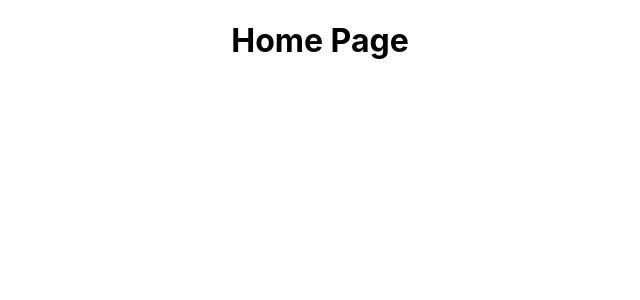
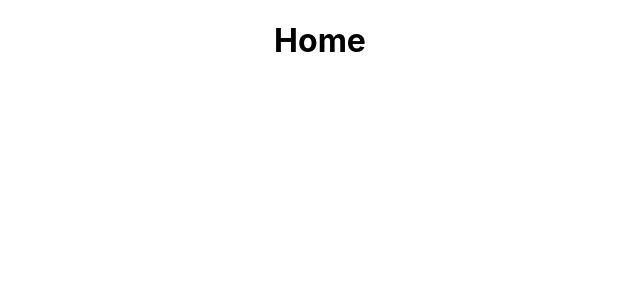
Before and after one commit to BHessel/new-fe-env, a React (Create React App) app: page / in a window 1280 px wide. Shown: the top 300 px of the page, without its empty margins (320-960 px from the left). Built offline with nearby package versions, Linux system fonts and the light colour scheme.

Commit message:
new update to react router, Switch is Routes, check docs as I rebuild. Components connecting properly

```diff
--- a/src/Components/App.js
+++ b/src/Components/App.js
@@ -1,9 +1,18 @@
 import '../App.css';
+import {
+  Routes,
+  Route
+} from 'react-router-dom'
+import Home from './Home'
+import Dashboard from './Dashboard'
 
 function App() {
   return (
     <div className="App">
-      <h1>Home Page</h1>
+      <Routes>
+        <Route path={"/"} element={<Home />} />
+        <Route path={"/dashboard"} element={<Dashboard />} />
+      </Routes>
     </div>
   );
 }
```
